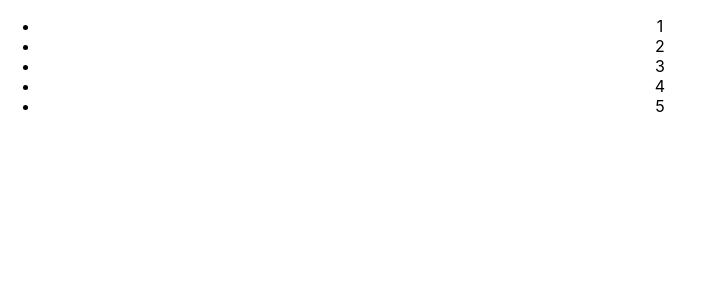
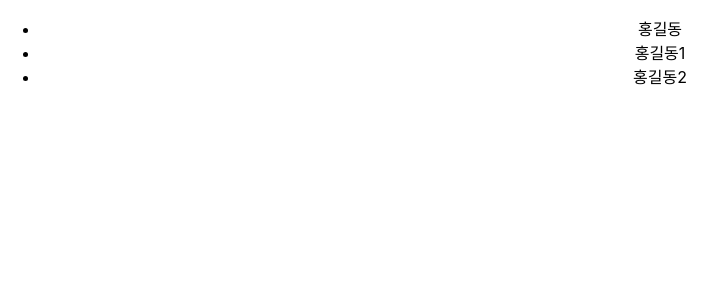
Before and after one commit to moonch030/react1-1, a React (Create React App) app in the folder my-app/: page / in a window 1280 px wide. Shown: the top 300 px of the page, without its empty margins (0-726 px from the left). Built offline with nearby package versions, Linux system fonts and the light colour scheme.

Commit message:
2024-05-22

```diff
--- a/my-app/src/App.js
+++ b/my-app/src/App.js
@@ -1,10 +1,10 @@
 import './App.css';
-import NumberList from './ch09/NumberList';
+import AttendanceBook from './ch09/AttendanceBook';
 
 function App() {
   return (
     <div className="App">
-      <NumberList />
+      <AttendanceBook />
     </div>
   );
 }
--- /dev/null
+++ b/my-app/src/ch09/AttendanceBook.jsx
@@ -0,0 +1,21 @@
+export default function AttendanceBook(props){
+    return(
+        <ul>
+            {students.map((student,index) =>{
+            return <li key={index}>{student.name}</li>
+            })}
+    </ul>
+    )
+}
+
+const students = [
+    {
+        name: "홍길동"
+    },
+    {
+        name: "홍길동1"
+    },
+    {
+        name: "홍길동2"
+    },
+]
--- a/my-app/src/ch09/NumberList.jsx
+++ b/my-app/src/ch09/NumberList.jsx
@@ -1,11 +1,12 @@
 export default function NumberList(props){
     const numbers = [1,2,3,4,5]
 
-    const listItems = numbers.map((number)=>
-        <li>{number}</li>
+    const listItems = numbers.map((number,index)=>
+        <li key={index}>{number}</li>
     )
 
     return(
         <ul>{listItems}</ul>
     )
 }
+//다 못따라침;
```
Also changed, not shown: my-app/src/ch09/NameForm.jsx (added, +25 -0 lines).
